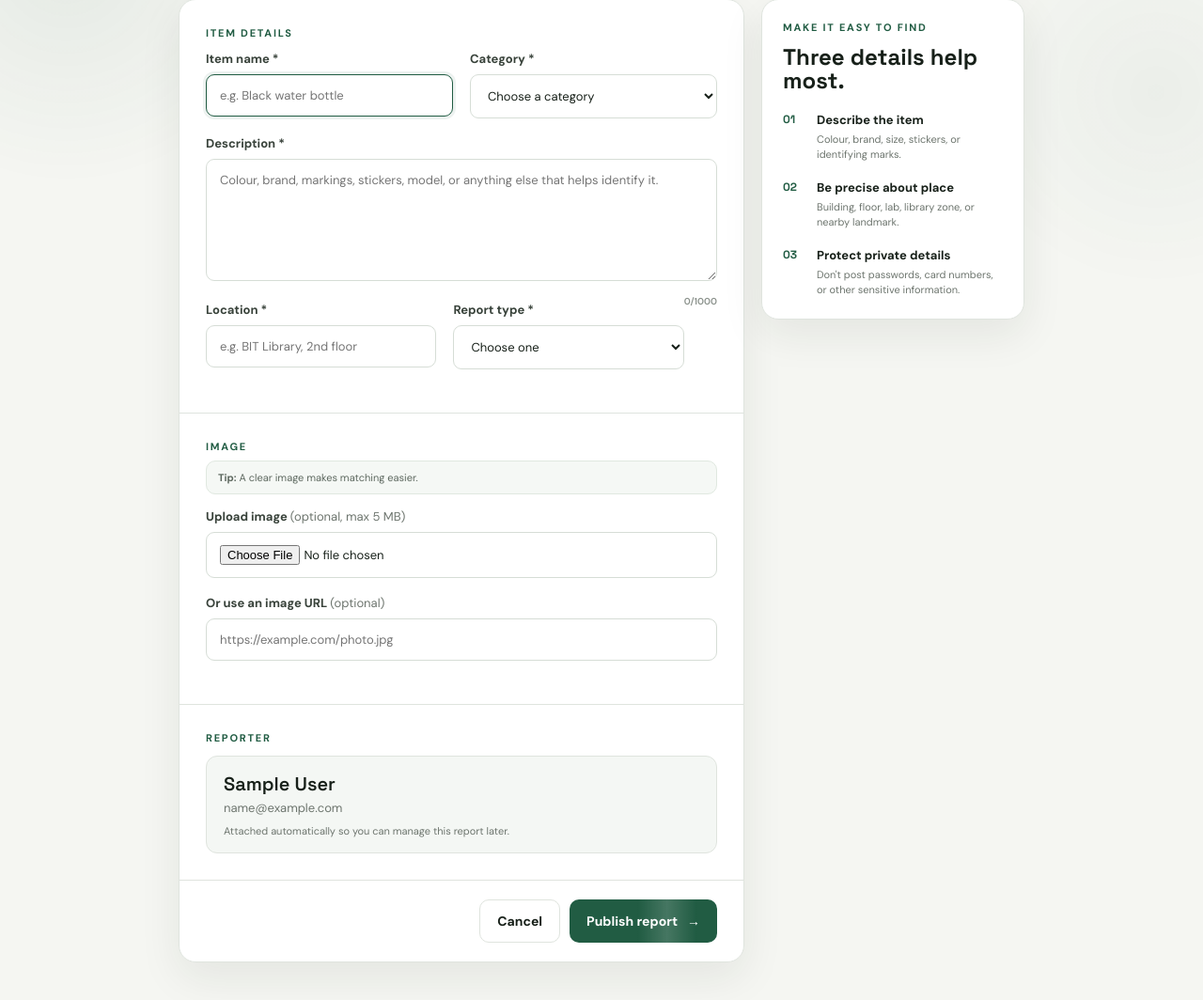
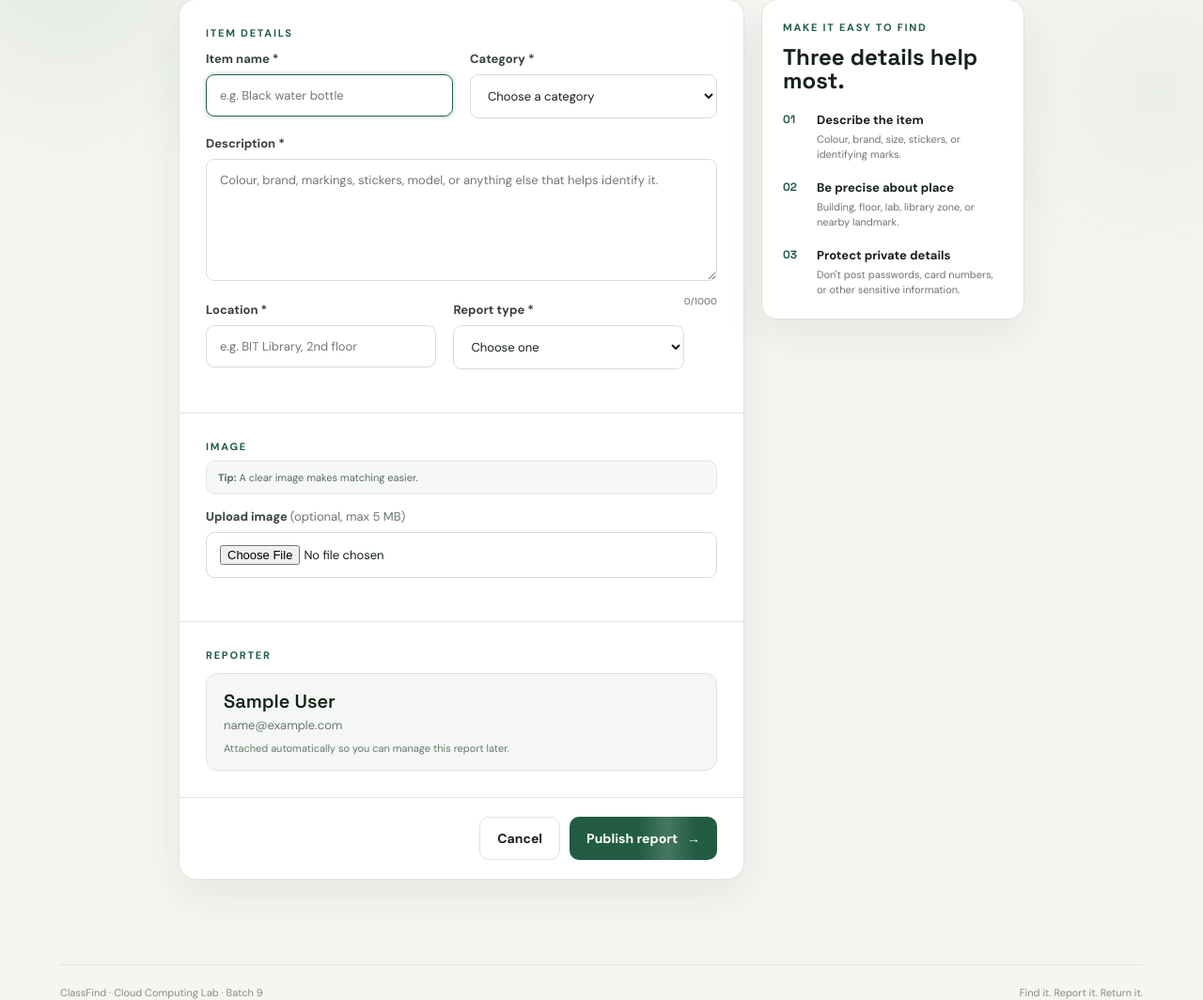
Before and after one commit to vidit-16/ClassFind, a Flask app: page /report in a window 1280 px wide. Shown: the part 403-1467 px from the top of the page at 94% size. Run offline with Flask 3, Linux system fonts and the light colour scheme; the visitor is signed in with stand-in values (Sample User, id 1); tables that the repository leaves empty hold one stand-in row (values such as "Sample post").

Commit message:
Take report images from uploads only, not from a pasted link
A report could point at an image on any other site. Whoever ran that site
saw the address of everyone who opened the board, and could swap the picture
for something else after posting. The field is removed from both forms and
the handlers no longer read it, so a hand-made request cannot set one either.

Images already stored this way keep showing. The content policy no longer
allows images over plain http, which an https page would block anyway.

```diff
--- a/app.py
+++ b/app.py
@@ -3,7 +3,6 @@ import re
 from datetime import datetime
 from hmac import compare_digest
 from secrets import token_urlsafe
-from urllib.parse import urlparse
 from difflib import SequenceMatcher
 from functools import wraps
 from pathlib import Path
@@ -149,7 +148,7 @@ def apply_security_headers(response):
         "style-src 'self' https://fonts.googleapis.com; "
         "font-src 'self' https://fonts.gstatic.com; "
         "script-src 'self'; "
-        "img-src 'self' data: https: http:; "
+        "img-src 'self' data: https:; "
         "object-src 'none'; base-uri 'self'; form-action 'self'; frame-ancestors 'none'"
     )
     if request.is_secure:
@@ -338,13 +337,6 @@ def allowed_file(filename):
         "." in filename
         and filename.rsplit(".", 1)[1].lower() in app.config["ALLOWED_EXTENSIONS"]
     )
-
-
-def is_safe_image_url(value):
-    if not value:
-        return True
-    parsed = urlparse(value)
-    return parsed.scheme in {"http", "https"} and bool(parsed.netloc)
 
 
 def save_uploaded_image(file_storage):
@@ -591,13 +583,9 @@ def report():
         category = request.form.get("category", "").strip()
         location = request.form.get("location", "").strip()
         status = request.form.get("status", "").strip()
-        image_url = request.form.get("image_url", "").strip()
 
         if not all([title, description, category, location, status]):
             flash("Please fill in every required field.", "error")
-            return render_template("report.html")
-        if image_url and not is_safe_image_url(image_url):
-            flash("Image URL must start with http:// or https://.", "error")
             return render_template("report.html")
         if status not in {"Lost", "Found"}:
             flash("Choose either Lost or Found.", "error")
@@ -620,7 +608,7 @@ def report():
             reporter_name=user.name,
             contact=user.email,
             owner_id=user.id,
-            image_url=uploaded_url or image_url or None,
+            image_url=uploaded_url,
         )
         db.session.add(item)
         db.session.commit()
@@ -662,13 +650,9 @@ def edit_item(item_id):
         item.category = request.form.get("category", "").strip()
         item.location = request.form.get("location", "").strip()
         status = request.form.get("status", "").strip()
-        image_url = request.form.get("image_url", "").strip()
 
         if not all([item.title, item.description, item.category, item.location, status]):
             flash("Please fill in every required field.", "error")
-            return render_template("edit.html", item=item)
-        if image_url and not is_safe_image_url(image_url):
-            flash("Image URL must start with http:// or https://.", "error")
             return render_template("edit.html", item=item)
         if status not in {"Lost", "Found", "Resolved"}:
             flash("Choose Lost, Found or Resolved.", "error")
@@ -688,10 +672,6 @@ def edit_item(item_id):
                 return render_template("edit.html", item=item)
             delete_image(item.image_url)
             item.image_url = new_url
-        elif image_url:
-            if item.image_url and item.image_url != image_url:
-                delete_image(item.image_url)
-            item.image_url = image_url
 
         db.session.commit()
         flash("Report updated successfully.", "success")
--- a/templates/edit.html
+++ b/templates/edit.html
@@ -37,7 +37,6 @@
       <label>Upload a new image <span class="optional">(max 5 MB)</span>
         <input type="file" name="image_file" accept=".png,.jpg,.jpeg,.gif,.webp,image/png,image/jpeg,image/gif,image/webp">
       </label>
-      <label>Or use an image URL <span class="optional">(optional)</span><input type="url" name="image_url" placeholder="https://..."></label>
     </div>
     <div class="form-actions"><a class="secondary-btn" href="{{ url_for('item_detail', item_id=item.id) }}">Cancel</a><button class="primary-btn" type="submit">Save changes <span>→</span></button></div>
   </form>
--- a/templates/report.html
+++ b/templates/report.html
@@ -33,7 +33,6 @@
         <label>Upload image <span class="optional">(optional, max 5 MB)</span>
           <input type="file" name="image_file" accept=".png,.jpg,.jpeg,.gif,.webp,image/png,image/jpeg,image/gif,image/webp">
         </label>
-        <label>Or use an image URL <span class="optional">(optional)</span><input type="url" name="image_url" maxlength="500" placeholder="https://example.com/photo.jpg"></label>
       </div>
       <div class="form-section">
         <p class="section-kicker">REPORTER</p>
```
Also changed, not shown: tests/test_app.py (+25 -16 lines).
